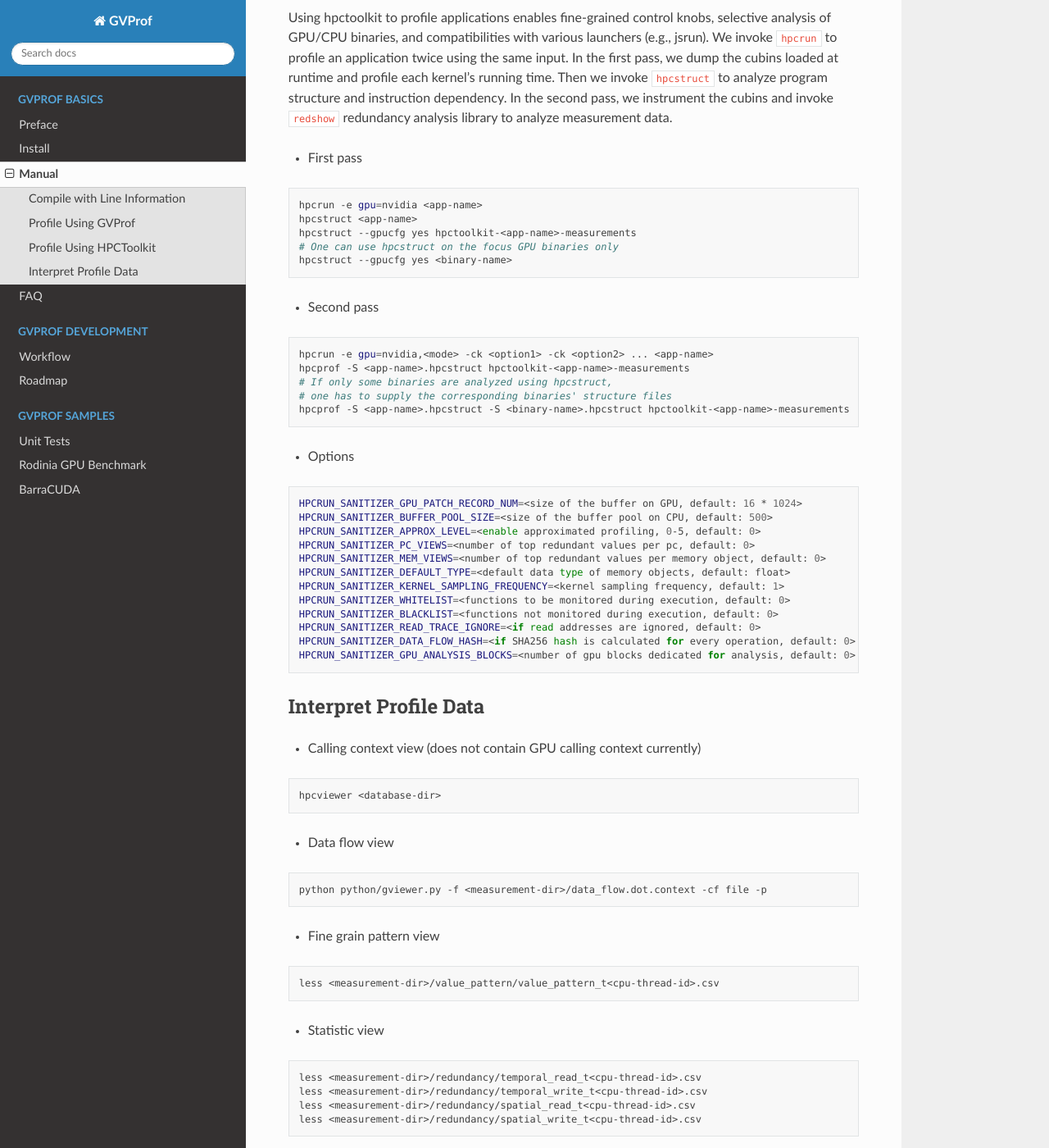
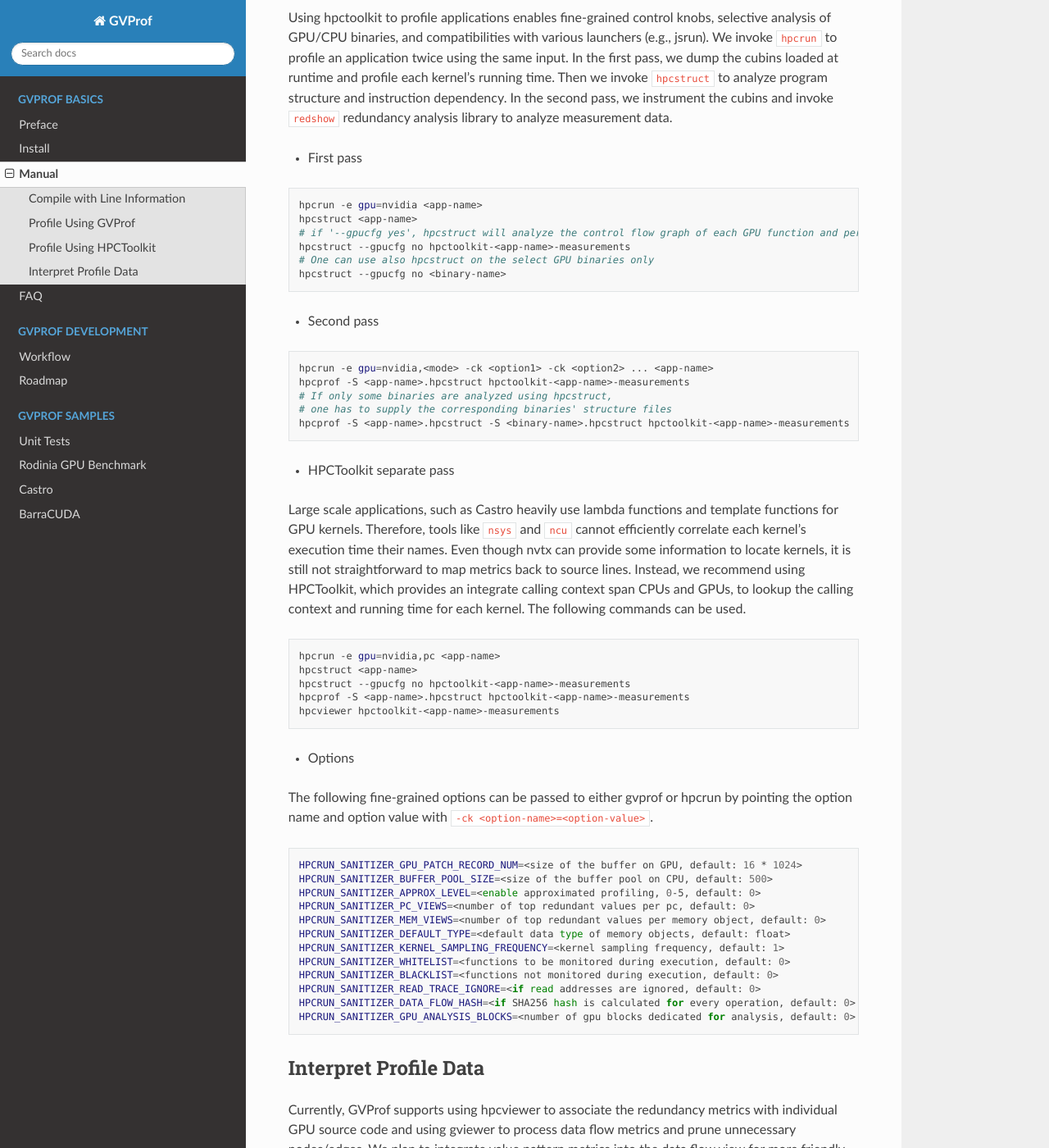
Before and after one commit to GVProf/GVProf, a Sphinx documentation site: the page built from docs/manual.md, in a window 1280 px wide and 1400 px high, scrolled down 661 px. Shown: the whole window at 82% size. Built offline with Sphinx 7.4.7 and the Read the Docs theme 2.0.0, drawn with Linux system fonts in a browser that asks for light colours; pages that are not in the unit, such as notebooks, are missing from menus; some of the changed text lies outside the part shown.

Commit message:
Update docs

````diff
--- a/docs/manual.md
+++ b/docs/manual.md
@@ -22,18 +22,19 @@ gvprof -e <redundancy/data_flow/value_pattern> <app-name>
 
 Using hpctoolkit to profile applications enables fine-grained control knobs, selective analysis of GPU/CPU binaries, and compatibilities with various launchers (e.g., jsrun).
 We invoke `hpcrun` to profile an application twice using the same input.
-In the first pass, we dump the cubins loaded at runtime and profile each kernel's running time.
-Then we invoke `hpcstruct` to analyze program structure and instruction dependency.
+In the first pass, we dump the cubins loaded at runtime and profile each kernel's running time. Then we invoke `hpcstruct` to analyze program structure and instruction dependency.
 In the second pass, we instrument the cubins and invoke `redshow` redundancy analysis library to analyze measurement data.
+
 
 - First pass
 
 ```bash
 hpcrun -e gpu=nvidia <app-name>
 hpcstruct <app-name>
-hpcstruct --gpucfg yes hpctoolkit-<app-name>-measurements
-# One can use hpcstruct on the focus GPU binaries only
-hpcstruct --gpucfg yes <binary-name>
+# if '--gpucfg yes', hpcstruct will analyze the control flow graph of each GPU function and perform backward slicing, which is costly for large GPU binaries.
+hpcstruct --gpucfg no hpctoolkit-<app-name>-measurements
+# One can use also hpcstruct on the select GPU binaries only
+hpcstruct --gpucfg no <binary-name>
 ```
 
 - Second pass
@@ -46,7 +47,21 @@ hpcprof -S <app-name>.hpcstruct hpctoolkit-<app-name>-measurements
 hpcprof -S <app-name>.hpcstruct -S <binary-name>.hpcstruct hpctoolkit-<app-name>-measurements
 ```
 
+- HPCToolkit separate pass
+
+Large scale applications, such as Castro heavily use lambda functions and template functions for GPU kernels. Therefore, tools like `nsys` and `ncu` cannot efficiently correlate each kernel's execution time their names. Even though nvtx can provide some information to locate kernels, it is still not straightforward to map metrics back to source lines. Instead, we recommend using HPCToolkit, which provides an integrate calling context span CPUs and GPUs, to lookup the calling context and running time for each kernel. The following commands can be used.
+
+```bash
+hpcrun -e gpu=nvidia,pc <app-name>
+hpcstruct <app-name>
+hpcstruct --gpucfg no hpctoolkit-<app-name>-measurements
+hpcprof -S <app-name>.hpcstruct hpctoolkit-<app-name>-measurements
+hpcviewer hpctoolkit-<app-name>-measurements
+```
+
 - Options
+
+The following fine-grained options can be passed to either gvprof or hpcrun by pointing the option name and option value with `-ck <option-name>=<option-value>`.
 
 ```bash
 HPCRUN_SANITIZER_GPU_PATCH_RECORD_NUM=<size of the buffer on GPU, default: 16 * 1024>
@@ -65,6 +80,8 @@ HPCRUN_SANITIZER_GPU_ANALYSIS_BLOCKS=<number of gpu blocks dedicated for analysi
 
 ## Interpret Profile Data
 
+Currently, GVProf supports using hpcviewer to associate the redundancy metrics with individual GPU source code and using gviewer to process data flow metrics and prune unnecessary nodes/edges. We plan to integrate value pattern metrics into the data flow view for more friendly use of GVProf.
+
 - Calling context view (does not contain GPU calling context currently)
 
 ```bash
@@ -74,8 +91,10 @@ hpcviewer <database-dir>
 - Data flow view
 
 ```bash
-python python/gviewer.py -f <measurement-dir>/data_flow.dot.context -cf file -p
+gviewer -f <measurement-dir>/data_flow.dot.context -cf file -p
+# gviewer -h for detailed options
 ```
+The generated .svg can be visualized directly. To enable interactive control, we can rename the file to `demo.svg` and move it to `jquery.graphviz.svg`. After launch a server locally, we can visualize the graph, zoom in for important parts, and track each node's data flows.
 
 - Fine grain pattern view
 
````
Also changed, not shown: docs/barracuda.md (+1 -2 lines), docs/castro.md (+27 -0 lines).
